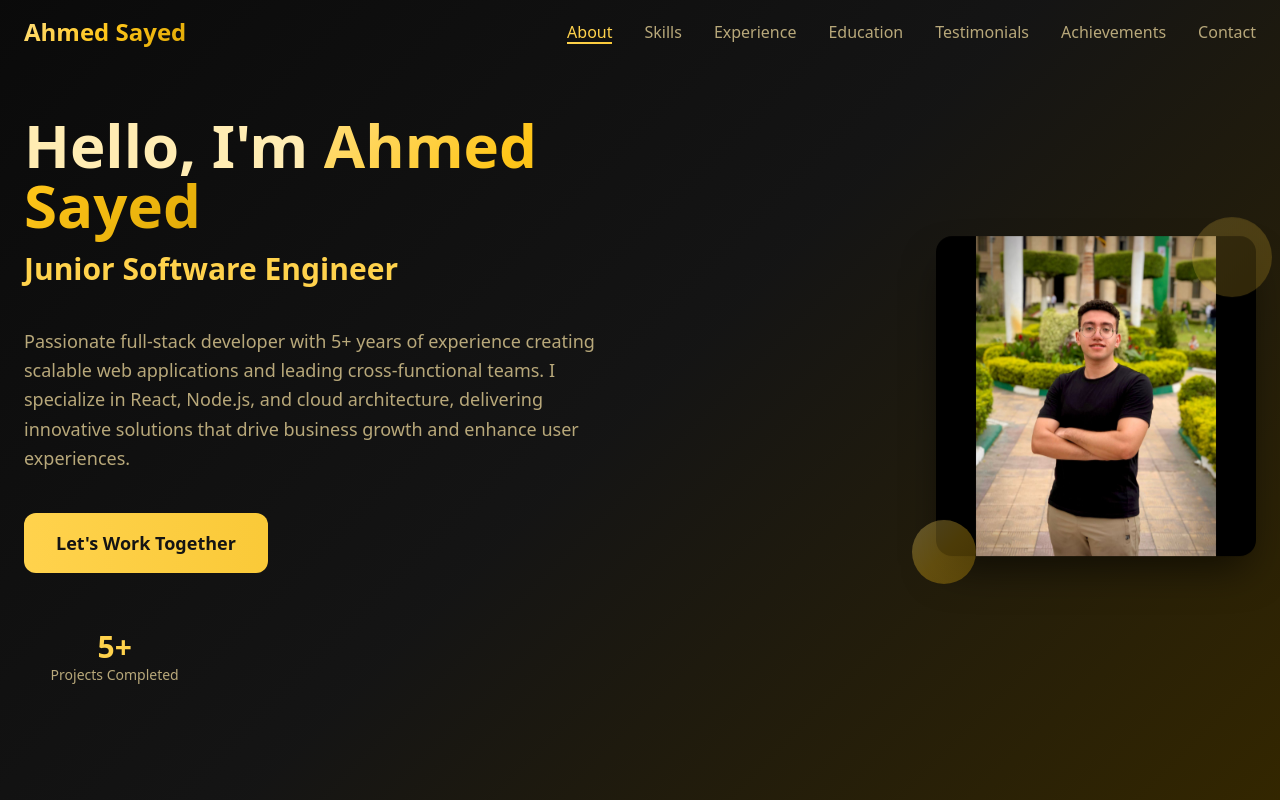
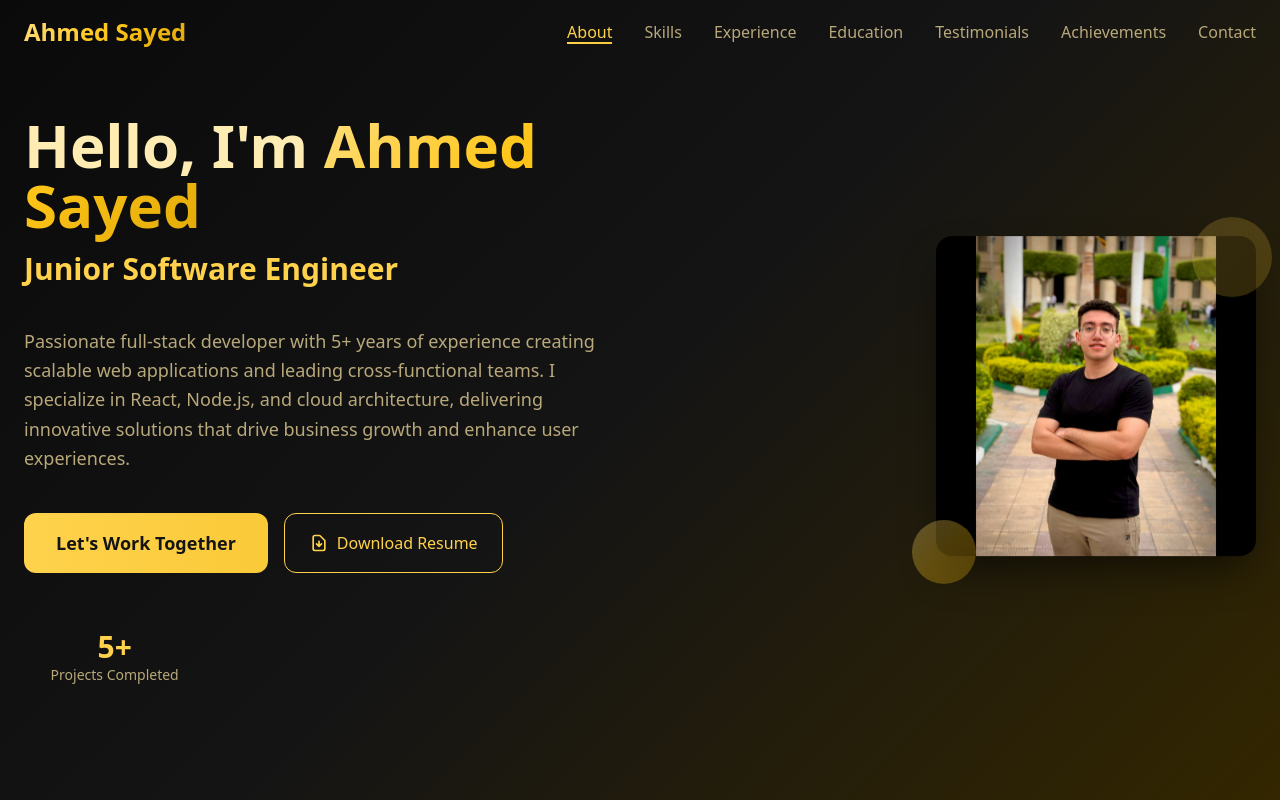
Before and after one commit to AhmeedSayeed/Ahmed-Sayed-Portfolio, a React (Vite) app: page / in a window 1280 px wide. Shown: the top 800 px of the page. Built offline with nearby package versions, Linux system fonts and the light colour scheme; the HTML template or start-up script is replaced by a standard one.

Commit message:
Add resume download button

```diff
--- a/src/components/sections/AboutSection.tsx
+++ b/src/components/sections/AboutSection.tsx
@@ -74,8 +74,8 @@ const AboutSection = () => {
                 {personalData.uspStatement}
               </p>
 
-              {/* CTA Button */}
-              <div className="pt-4">
+              {/* CTA Buttons */}
+              <div className="pt-4 flex flex-col sm:flex-row gap-4">
                 <button
                   onClick={handleCTAClick}
                   className="btn-hero group relative overflow-hidden"
@@ -83,6 +83,17 @@ const AboutSection = () => {
                   <span className="relative z-10">{personalData.ctaText}</span>
                   <div className="absolute inset-0 bg-gradient-to-r from-accent to-primary opacity-0 group-hover:opacity-100 transition-opacity duration-300"></div>
                 </button>
+
+                <a
+                  href="https://drive.usercontent.google.com/download?id=1gEUs_9DZU-yiF6ejy-c6azA_tEnoalX4&export=download&authuser=0&confirm=t&uuid=92b2861a-0941-4a69-9663-a15b81dfc094&at=AN8xHoo8-A9MiOSwzLPMOj_FGPUu:1757186823187"
+                  download
+                  className="inline-flex items-center justify-center gap-2 px-6 py-3 rounded-lg border border-primary text-primary hover:bg-primary hover:text-primary-foreground transition-all duration-300 font-medium"
+                >
+                  <svg className="w-5 h-5" fill="none" stroke="currentColor" viewBox="0 0 24 24">
+                    <path strokeLinecap="round" strokeLinejoin="round" strokeWidth={2} d="M12 10v6m0 0l-3-3m3 3l3-3m2 8H7a2 2 0 01-2-2V5a2 2 0 012-2h5.586a1 1 0 01.707.293l5.414 5.414a1 1 0 01.293.707V19a2 2 0 01-2 2z" />
+                  </svg>
+                  Download Resume
+                </a>
               </div>
 
               {/* Quick Stats */}
```
